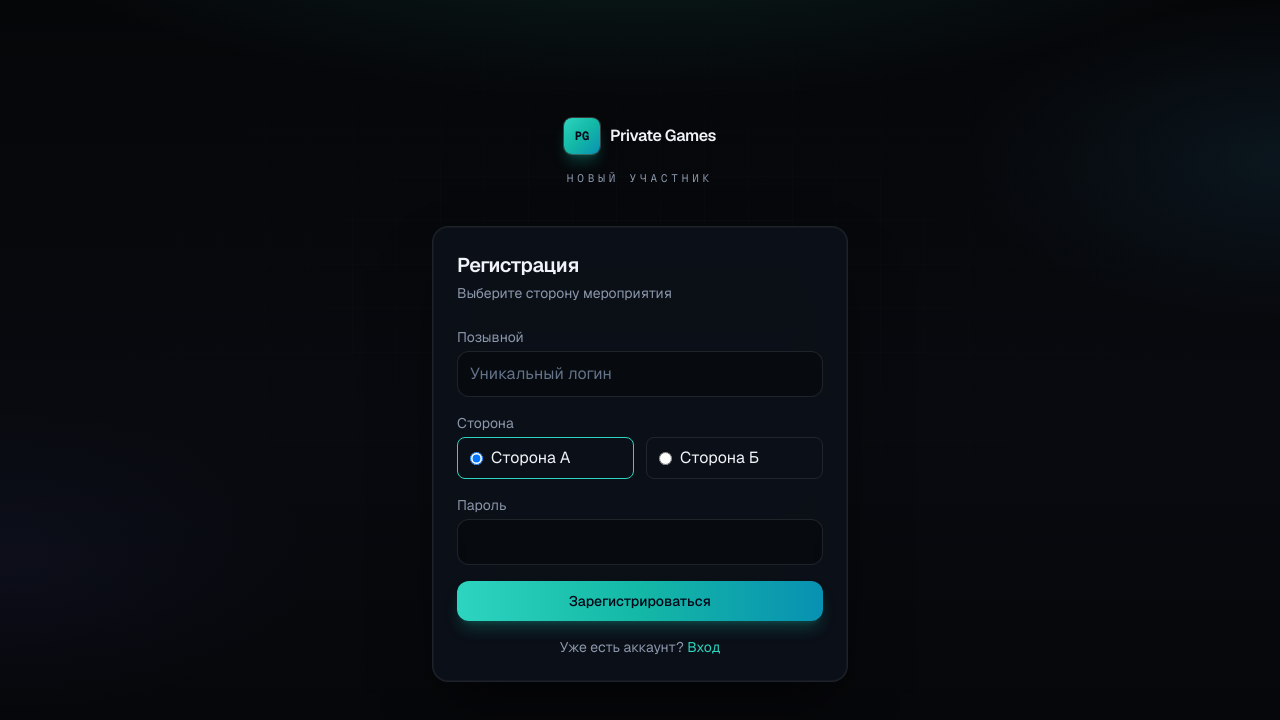
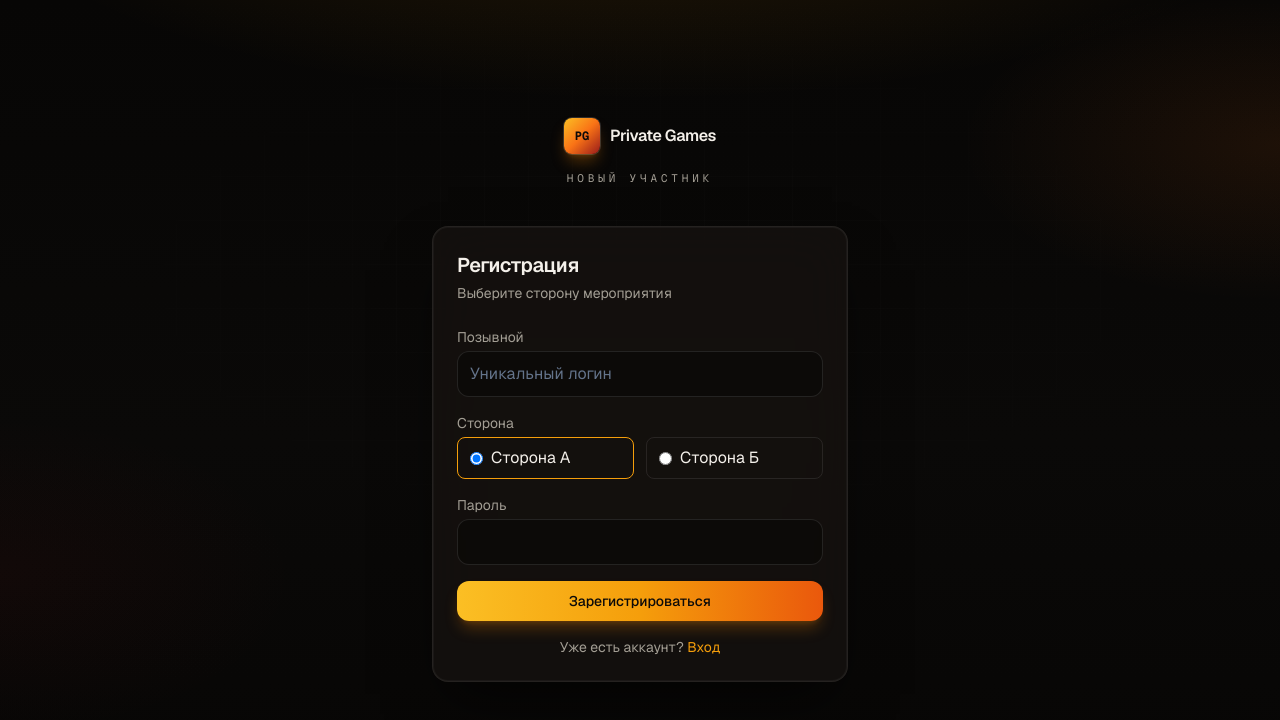
Before and after one commit to Deadwudu/Psina-PrivateGames, a Next.js app: page /register in a window 1280 px wide. Shown: the top 720 px of the page. Built offline with nearby package versions, Linux system fonts and the light colour scheme; no server answers.

Commit message:
style: warm amber/orange palette (replace teal accents)
Co-authored-by: Cursor <cursoragent@cursor.com>

```diff
--- a/src/app/dashboard/page.tsx
+++ b/src/app/dashboard/page.tsx
@@ -16,15 +16,15 @@ export default async function DashboardPage() {
 
   return (
     <div>
-      <div className="relative mb-10 overflow-hidden rounded-2xl border border-white/[0.07] bg-gradient-to-br from-teal-500/[0.08] via-transparent to-cyan-500/[0.06] px-5 py-8 sm:px-8">
+      <div className="relative mb-10 overflow-hidden rounded-2xl border border-white/[0.07] bg-gradient-to-br from-amber-600/[0.09] via-transparent to-orange-900/[0.07] px-5 py-8 sm:px-8">
         <div
-          className="pointer-events-none absolute -right-16 -top-20 h-56 w-56 rounded-full bg-teal-400/15 blur-3xl"
+          className="pointer-events-none absolute -right-16 -top-20 h-56 w-56 rounded-full bg-amber-500/14 blur-3xl"
           aria-hidden
         />
         <div className="relative flex flex-col gap-6 sm:flex-row sm:items-end sm:justify-between">
           <div className="space-y-3">
-            <p className="font-mono text-[11px] uppercase tracking-[0.35em] text-teal-400/90">оперативный интерфейс</p>
-            <h1 className="max-w-xl bg-gradient-to-r from-white via-slate-100 to-teal-200/90 bg-clip-text text-3xl font-bold tracking-tight text-transparent sm:text-4xl">
+            <p className="font-mono text-[11px] uppercase tracking-[0.35em] text-amber-400/95">оперативный интерфейс</p>
+            <h1 className="max-w-xl bg-gradient-to-r from-white via-stone-100 to-amber-200/95 bg-clip-text text-3xl font-bold tracking-tight text-transparent sm:text-4xl">
               Главный экран
             </h1>
             <p className="flex flex-wrap items-center gap-x-2 gap-y-1 text-[var(--muted)]">
@@ -32,7 +32,7 @@ export default async function DashboardPage() {
               <span aria-hidden className="text-[var(--muted)]">
                 ·
               </span>
-              <span className="inline-flex items-center rounded-full border border-white/10 bg-black/25 px-3 py-1 text-sm text-teal-100/95">
+              <span className="inline-flex items-center rounded-full border border-white/10 bg-black/30 px-3 py-1 text-sm text-amber-100/95">
                 {roleLabel}
               </span>
             </p>
@@ -40,7 +40,7 @@ export default async function DashboardPage() {
           {session.role === "admin" && (
             <Link
               href="/admin"
-              className="btn-primary shrink-0 px-5 py-3 text-sm shadow-teal-500/30"
+              className="btn-primary shrink-0 px-5 py-3 text-sm shadow-amber-600/35"
             >
               Панель администратора
             </Link>
--- a/src/app/globals.css
+++ b/src/app/globals.css
@@ -3,21 +3,21 @@
 @tailwind utilities;
 
 :root {
-  --bg-deep: #050608;
-  --bg: #080a0f;
-  --panel: rgba(14, 18, 28, 0.78);
-  --panel-solid: #0e121c;
+  --bg-deep: #070605;
+  --bg: #0a0908;
+  --panel: rgba(22, 18, 16, 0.78);
+  --panel-solid: #161210;
   --border: rgba(255, 255, 255, 0.09);
-  --border-glow: rgba(45, 212, 191, 0.22);
-  --text: #f0f4f8;
-  --muted: #8b97ab;
-  --accent: #2dd4bf;
-  --accent-dim: #14b8a6;
-  --accent-soft: rgba(45, 212, 191, 0.12);
+  --border-glow: rgba(251, 191, 36, 0.28);
+  --text: #f4f0ea;
+  --muted: #a39e94;
+  --accent: #f59e0b;
+  --accent-dim: #d97706;
+  --accent-soft: rgba(245, 158, 11, 0.14);
 }
 
 ::selection {
-  background: rgba(45, 212, 191, 0.35);
+  background: rgba(245, 158, 11, 0.35);
   color: var(--text);
 }
 
@@ -26,7 +26,7 @@ body {
   background-color: var(--bg-deep);
 }
 
-/* Фон: градиенты + лёгкая сетка (без картинок) */
+/* Фон: градиенты + лёгкая сетка */
 .ambient-backdrop {
   pointer-events: none;
   position: fixed;
@@ -34,9 +34,9 @@ body {
   z-index: -1;
   background-color: var(--bg-deep);
   background-image:
-    radial-gradient(ellipse 95% 50% at 50% -15%, rgba(45, 212, 191, 0.14), transparent 55%),
-    radial-gradient(ellipse 50% 40% at 100% 20%, rgba(56, 189, 248, 0.08), transparent 50%),
-    radial-gradient(ellipse 45% 35% at 0% 70%, rgba(99, 102, 241, 0.06), transparent 55%),
+    radial-gradient(ellipse 95% 50% at 50% -15%, rgba(245, 158, 11, 0.13), transparent 55%),
+    radial-gradient(ellipse 48% 38% at 100% 18%, rgba(249, 115, 22, 0.09), transparent 52%),
+    radial-gradient(ellipse 42% 36% at 0% 72%, rgba(185, 28, 28, 0.05), transparent 55%),
     linear-gradient(180deg, var(--bg-deep) 0%, var(--bg) 55%, var(--bg-deep) 100%);
 }
 
@@ -45,10 +45,10 @@ body {
   position: fixed;
   inset: 0;
   z-index: -1;
-  opacity: 0.4;
+  opacity: 0.38;
   background-image:
-    linear-gradient(rgba(255, 255, 255, 0.035) 1px, transparent 1px),
-    linear-gradient(90deg, rgba(255, 255, 255, 0.035) 1px, transparent 1px);
+    linear-gradient(rgba(255, 255, 255, 0.032) 1px, transparent 1px),
+    linear-gradient(90deg, rgba(255, 255, 255, 0.032) 1px, transparent 1px);
   background-size: 44px 44px;
   mask-image: radial-gradient(ellipse 70% 55% at 50% 35%, black 12%, transparent 72%);
 }
@@ -66,18 +66,18 @@ body {
   }
 
   .btn-primary {
-    @apply btn bg-gradient-to-r from-teal-400 via-teal-500 to-cyan-600 font-semibold text-slate-950 shadow-lg shadow-teal-500/25 hover:from-teal-300 hover:via-teal-400 hover:to-cyan-500 hover:shadow-teal-400/35 active:scale-[0.98];
+    @apply btn bg-gradient-to-r from-amber-400 via-amber-500 to-orange-600 font-semibold text-stone-950 shadow-lg shadow-amber-600/30 hover:from-amber-300 hover:via-amber-400 hover:to-orange-500 hover:shadow-amber-500/35 active:scale-[0.98];
   }
 
   .btn-secondary {
-    @apply btn border border-white/10 bg-white/[0.04] text-[var(--text)] backdrop-blur-sm hover:border-[var(--border-glow)] hover:bg-[var(--accent-soft)] hover:text-teal-50 active:scale-[0.98];
+    @apply btn border border-white/10 bg-white/[0.04] text-[var(--text)] backdrop-blur-sm hover:border-[var(--border-glow)] hover:bg-[var(--accent-soft)] hover:text-amber-50 active:scale-[0.98];
   }
 
   .input {
-    @apply w-full rounded-xl border border-white/10 bg-black/35 px-3 py-2.5 text-[var(--text)] outline-none ring-0 transition-[border-color,box-shadow] placeholder:text-slate-500 focus:border-teal-500/45 focus:shadow-[0_0_0_3px_var(--accent-soft)];
+    @apply w-full rounded-xl border border-white/10 bg-black/35 px-3 py-2.5 text-[var(--text)] outline-none ring-0 transition-[border-color,box-shadow] placeholder:text-slate-500 focus:border-amber-500/55 focus:shadow-[0_0_0_3px_var(--accent-soft)];
   }
 
   .site-header {
-    @apply sticky top-0 z-40 border-b border-white/[0.06] bg-slate-950/75 shadow-[0_8px_32px_rgba(0,0,0,0.45)] backdrop-blur-xl;
+    @apply sticky top-0 z-40 border-b border-white/[0.06] bg-neutral-950/75 shadow-[0_8px_32px_rgba(0,0,0,0.45)] backdrop-blur-xl;
   }
 }
--- a/src/components/BrandMark.tsx
+++ b/src/components/BrandMark.tsx
@@ -10,7 +10,7 @@ export function BrandMark({ size = "md", showText = true }: BrandMarkProps) {
   return (
     <span className="inline-flex items-center gap-2.5">
       <span
-        className={`flex shrink-0 items-center justify-center rounded-lg bg-gradient-to-br from-teal-400 via-teal-500 to-cyan-600 font-mono font-bold leading-none text-slate-950 shadow-lg shadow-teal-500/30 ring-1 ring-white/20 ${box}`}
+        className={`flex shrink-0 items-center justify-center rounded-lg bg-gradient-to-br from-amber-400 via-orange-500 to-red-800 font-mono font-bold leading-none text-stone-950 shadow-lg shadow-amber-600/35 ring-1 ring-white/15 ${box}`}
         aria-hidden
       >
         PG
--- a/src/components/DashboardNav.tsx
+++ b/src/components/DashboardNav.tsx
@@ -44,18 +44,18 @@ export function DashboardNav() {
         <Link
           key={item.href}
           href={item.href}
-          className="group relative overflow-hidden rounded-2xl border border-white/[0.07] bg-gradient-to-br from-white/[0.06] to-transparent p-5 shadow-lg shadow-black/30 transition-all duration-300 hover:border-[var(--border-glow)] hover:shadow-[0_0_40px_-8px_rgba(45,212,191,0.22)]"
+          className="group relative overflow-hidden rounded-2xl border border-white/[0.07] bg-gradient-to-br from-white/[0.06] to-transparent p-5 shadow-lg shadow-black/30 transition-all duration-300 hover:border-[var(--border-glow)] hover:shadow-[0_0_40px_-8px_rgba(245,158,11,0.22)]"
         >
           <span
-            className="pointer-events-none absolute -right-6 -top-6 h-24 w-24 rounded-full bg-teal-400/10 blur-2xl transition-opacity group-hover:opacity-100"
+            className="pointer-events-none absolute -right-6 -top-6 h-24 w-24 rounded-full bg-amber-500/12 blur-2xl transition-opacity group-hover:opacity-100"
             aria-hidden
           />
           <div className="relative flex gap-4">
-            <span className="flex h-11 w-11 shrink-0 items-center justify-center rounded-xl border border-white/10 bg-black/30 text-teal-400/95 shadow-inner shadow-black/40 transition-colors group-hover:border-teal-400/35 group-hover:bg-teal-500/10 group-hover:text-teal-300">
+            <span className="flex h-11 w-11 shrink-0 items-center justify-center rounded-xl border border-white/10 bg-black/30 text-amber-400/95 shadow-inner shadow-black/40 transition-colors group-hover:border-amber-400/40 group-hover:bg-amber-500/12 group-hover:text-amber-200">
               <Icon className="h-5 w-5" />
             </span>
             <span className="min-w-0 flex-1">
-              <span className="font-semibold text-[var(--text)] transition-colors group-hover:text-teal-100">
+              <span className="font-semibold text-[var(--text)] transition-colors group-hover:text-amber-50">
                 {item.label}
               </span>
               <p className="mt-1 text-sm leading-snug text-[var(--muted)]">{item.desc}</p>
```
